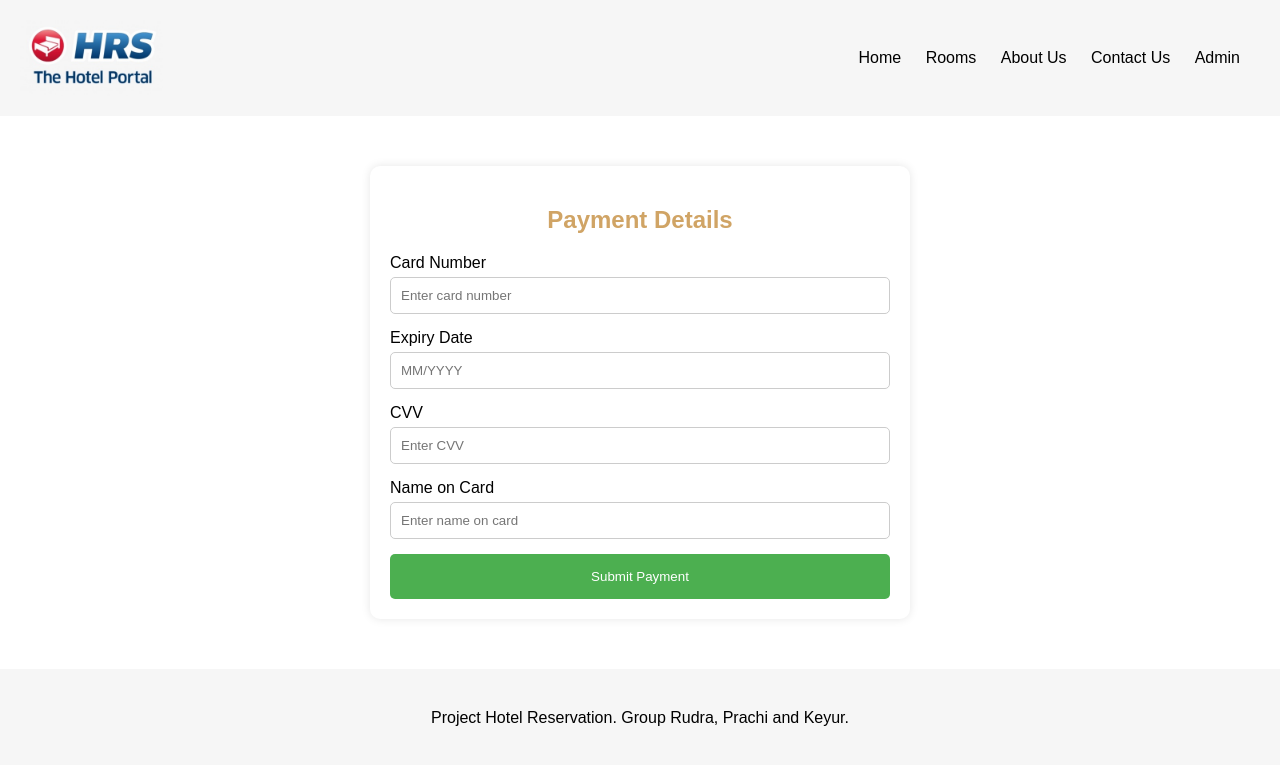
After one commit to keyur1322/NEU-ITC6355, a PHP site: page /payment.html in a window 1280 px wide. The commit adds this page. Shown: the top 765 px of the page. Run offline with PHP 8.4, Linux system fonts and the light colour scheme.

Commit message:
Keyur - add changes of prachi and rudhli

```diff
--- a/Assignment-2/about_us.html
+++ b/Assignment-2/about_us.html
@@ -15,6 +15,7 @@
                     <li><a href="rooms.php">Rooms</a></li>
                     <li><a href="about_us.html">About Us</a></li>
                     <li><a href="contact_us.html">Contact Us</a></li>
+                    <li><a href="admin.php">Admin</a></li>
                 </ul>
             </nav>
         </div>
--- a/Assignment-2/contact_us.html
+++ b/Assignment-2/contact_us.html
@@ -16,6 +16,7 @@
                 <li><a href="rooms.php">Rooms</a></li>
                 <li><a href="about_us.html">About Us</a></li>
                 <li><a href="contact_us.html">Contact Us</a></li>
+                <li><a href="admin.php">Admin</a></li>
             </ul>
         </nav>
     </div>
--- a/Assignment-2/db/sql_queries.php
+++ b/Assignment-2/db/sql_queries.php
@@ -2,6 +2,11 @@
 
 $rooms_query = "SELECT * FROM tbl_rooms";
 $room_list = $conn->query($rooms_query);
+
+if(isset($_POST['filter_reset'])) {
+    $rooms_query = "SELECT * FROM tbl_rooms";
+    $room_list = $conn->query($rooms_query);
+}
 
 if(isset($_POST['filter_submit'])) {
     $conditions = [];
--- a/Assignment-2/index.php
+++ b/Assignment-2/index.php
@@ -22,6 +22,7 @@
                     <li><a href="rooms.php">Rooms</a></li>
                     <li><a href="about_us.html">About Us</a></li>
                     <li><a href="contact_us.html">Contact Us</a></li>
+                    <li><a href="admin.php">Admin</a></li>
                 </ul>
             </nav>
         </div>
--- /dev/null
+++ b/Assignment-2/payment.html
@@ -0,0 +1,102 @@
+<!DOCTYPE html>
+<html lang="en">
+<head>
+<meta charset="UTF-8">
+<meta name="viewport" content="width=device-width, initial-scale=1.0">
+<title>Payment</title>
+<link rel="stylesheet" href="style.css">
+<style>
+
+  .container-3 {
+    max-width: 500px;
+    margin: 50px auto;
+    background-color: #fff;
+    padding: 20px;
+    border-radius: 10px;
+    box-shadow: 0 0 10px rgba(0, 0, 0, 0.1);
+  }
+  h2 {
+    text-align: center;
+  }
+  label {
+    display: block;
+    margin-bottom: 5px;
+  }
+  input[type="text"], input[type="number"] {
+    width: 100%;
+    padding: 10px;
+    margin-bottom: 15px;
+    border: 1px solid #ccc;
+    border-radius: 5px;
+    box-sizing: border-box;
+  }
+  input[type="submit"] {
+    width: 100%;
+    background-color: #4CAF50;
+    color: white;
+    padding: 15px;
+    border: none;
+    border-radius: 5px;
+    cursor: pointer;
+  }
+  input[type="submit"]:hover {
+    background-color: #45a049;
+  }
+  .error {
+    color: red;
+    font-size: 0.9em;
+    margin-top: -10px;
+    margin-bottom: 10px;
+  }
+  .success {
+    color: green;
+    font-size: 1.1em;
+    margin-top: 10px;
+    margin-bottom: 20px;
+    text-align: center;
+  }
+</style>
+</head>
+<body>
+  <header>
+    <div class="nav-div">
+        <a href="index.php"><img class="nav-logo" src="./images/logo.png" alt="logo not found"></a>
+        <nav>
+            <ul>
+                <li><a href="index.php">Home</a></li>
+                <li><a href="rooms.php">Rooms</a></li>
+                <li><a href="about_us.html">About Us</a></li>
+                <li><a href="contact_us.html">Contact Us</a></li>
+                <li><a href="admin.php">Admin</a></li>
+            </ul>
+        </nav>
+    </div>
+  </header>
+  <div class="container-3">
+    <h2>Payment Details</h2>
+    <form id="paymentForm">
+      <label for="cardNumber">Card Number</label>
+      <input type="text" id="cardNumber" name="cardNumber" placeholder="Enter card number">
+      <div id="cardNumberError" class="error"></div>
+
+      <label for="expiryDate">Expiry Date</label>
+      <input type="text" id="expiryDate" name="expiryDate" placeholder="MM/YYYY">
+      <div id="expiryDateError" class="error"></div>
+
+      <label for="cvv">CVV</label>
+      <input type="text" id="cvv" name="cvv" placeholder="Enter CVV">
+      <div id="cvvError" class="error"></div>
+
+      <label for="cardName">Name on Card</label>
+      <input type="text" id="cardName" name="cardName" placeholder="Enter name on card">
+      <div id="cardNameError" class="error"></div>
+
+      <input type="submit" value="Submit Payment">
+    </form>
+  </div>
+  <footer>
+    <p>Project Hotel Reservation. Group Rudra, Prachi and Keyur.</p>
+</footer>
+<script src="payment.js"></script>
+</body>
+</html>
--- /dev/null
+++ b/Assignment-2/payment.js
@@ -0,0 +1,37 @@
+document.getElementById('paymentForm').addEventListener('submit', function(event) {
+    event.preventDefault();
+    var cardNumber = document.getElementById('cardNumber').value;
+    var expiryDate = document.getElementById('expiryDate').value;
+    var cvv = document.getElementById('cvv').value;
+    var cardName = document.getElementById('cardName').value;
+
+    // Reset error messages
+    document.querySelectorAll('.error').forEach(function(el) {
+      el.textContent = '';
+    });
+
+    // Validate form fields
+    var isValid = true;
+    if (!cardNumber) {
+      document.getElementById('cardNumberError').paymenttextContent = 'Please enter card number';
+      isValid = false;
+    }
+    if (!expiryDate) {
+      document.getElementById('expiryDateError').textContent = 'Please enter expiry date';
+      isValid = false;
+    }
+    if (!cvv) {
+      document.getElementById('cvvError').textContent = 'Please enter CVV';
+      isValid = false;
+    }
+    if (!cardName) {
+      document.getElementById('cardNameError').textContent = 'Please enter name on card';
+      isValid = false;
+    }
+
+    // If form is valid, show success message
+    if (isValid) {
+      document.getElementById('paymentForm').reset();
+      alert('Payment successful!');
+    }
+  });
--- a/Assignment-2/style.css
+++ b/Assignment-2/style.css
@@ -187,7 +187,9 @@
     box-shadow: 0 3px 10px rgb(0 0 0 / 0.2);
 }
 .room-img{
-    width: 30%;
+    width: 400px;
+    height: 400px;
+    object-fit: cover;
 }
 .room-card {
     background-color: #f9f9f9;
@@ -333,6 +335,13 @@
     color: #E74A5B !important;
     font-weight: bold;
   }
+
+  #modal_type{
+    margin-left: 10px;
+    color: #E74A5B !important;
+    font-weight: bold;
+  }
+
 /* Room page CSS end */
 
 /* About us page CSS start */
```
Also changed, not shown: Assignment-2/admin.php (added, +94 -0 lines), Assignment-2/rooms.php (+17 -4 lines), Assignment-2/script.js (+5 -18 lines).
